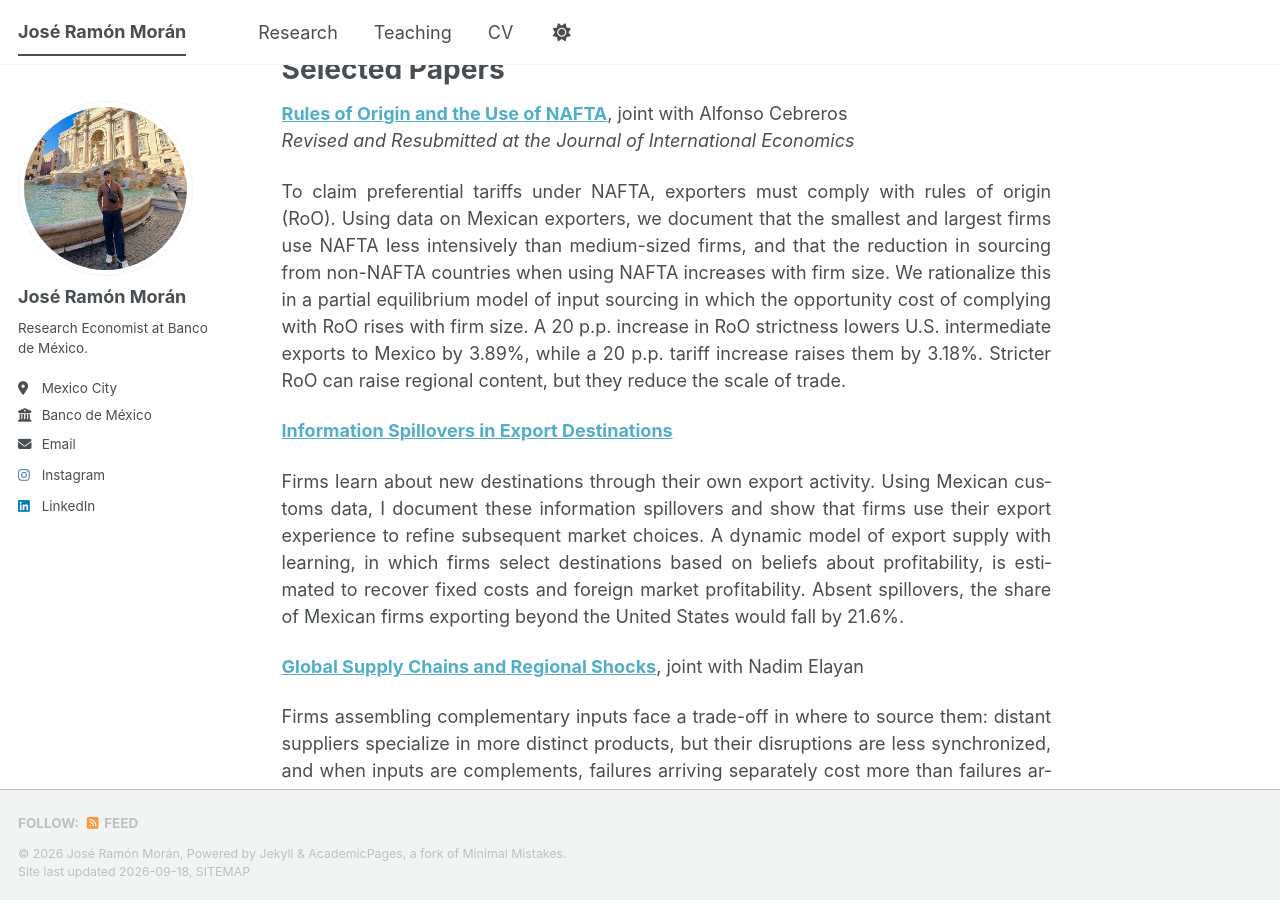
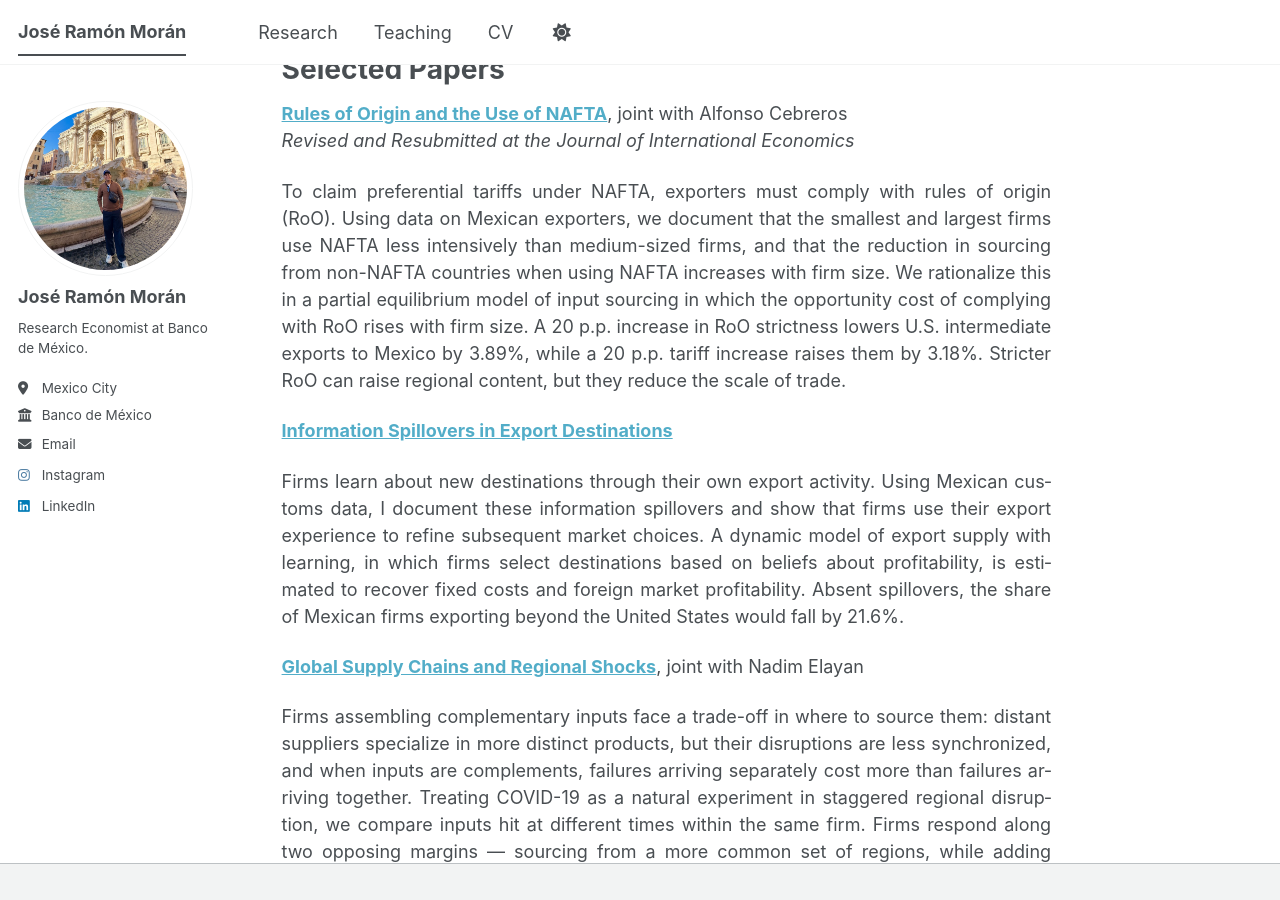
Before and after one commit to joseramonmoran/joseramonmoran.github.io, a Jekyll site: the page built from _pages/about.md, in a window 1280 px wide and 900 px high, scrolled down 529 px. Built offline with Jekyll 4.4.1, drawn with Linux system fonts in a browser that asks for light colours; a style sheet for code colours, icons or effects is not loaded.

Commit message:
Update footer.html

```diff
--- a/_includes/footer.html
+++ b/_includes/footer.html
@@ -1,25 +1,6 @@
-{% include base_path %}
-
-{% if site.author.github or site.author.bitbucket or site.atom_feed.hide != true %}
-<div class="page__footer-follow">
-  <ul class="social-icons">
-    {% if site.data.ui-text[site.locale].follow_label %}
-      <li><strong>{{ site.data.ui-text[site.locale].follow_label }}</strong></li>
-    {% endif %}
-    {% if site.author.github %}
-      <li><a href="https://github.com/{{ site.author.github }}"><i class="fab fa-github" aria-hidden="true"></i> GitHub</a></li>
-    {% endif %}
-    {% if site.author.bitbucket %}
-      <li><a href="https://bitbucket.org/{{ site.author.bitbucket }}"><i class="fab fa-bitbucket" aria-hidden="true"></i> Bitbucket</a></li>
-    {% endif %}
-    {% if site.atom_feed.hide != true %}
-    <li><a href="{% if site.atom_feed.path %}{{ site.atom_feed.path }}{% else %}{{ base_path }}/feed.xml{% endif %}"><i class="fa fa-fw fa-rss-square" aria-hidden="true"></i> {{ site.data.ui-text[site.locale].feed_label | default: "Feed" }}</a></li>
-    {% endif %}
-  </ul>
-</div>
-{% endif %}
-
-<div class="page__footer-copyright">
-  &copy; {{ site.time | date: '%Y' }} {{ site.name | default: site.title }}, {{ site.data.ui-text[site.locale].powered_by | default: "Powered by" }} <a href="https://jekyllrb.com" rel="nofollow">Jekyll</a> &amp; <a href="https://github.com/academicpages/academicpages.github.io">AcademicPages</a>, a fork of <a href="https://mademistakes.com/work/minimal-mistakes-jekyll-theme/" rel="nofollow">Minimal Mistakes</a>.<br />
-  Site last updated {{ "now" | date: '%Y-%m-%d' }}, <a href="/sitemap/" style="text-transform: uppercase;">{{ site.data.ui-text[site.locale].site_map | default: "Sitemap" }}</a>
-</div>
+{% comment %}
+  Footer intentionally empty. The theme's "Follow" links and the
+  Jekyll / AcademicPages credit line were removed; the bar itself is
+  hidden in assets/css/main.scss. The MathJax include lives in
+  _includes/footer/custom.html and is unaffected.
+{% endcomment %}
```
